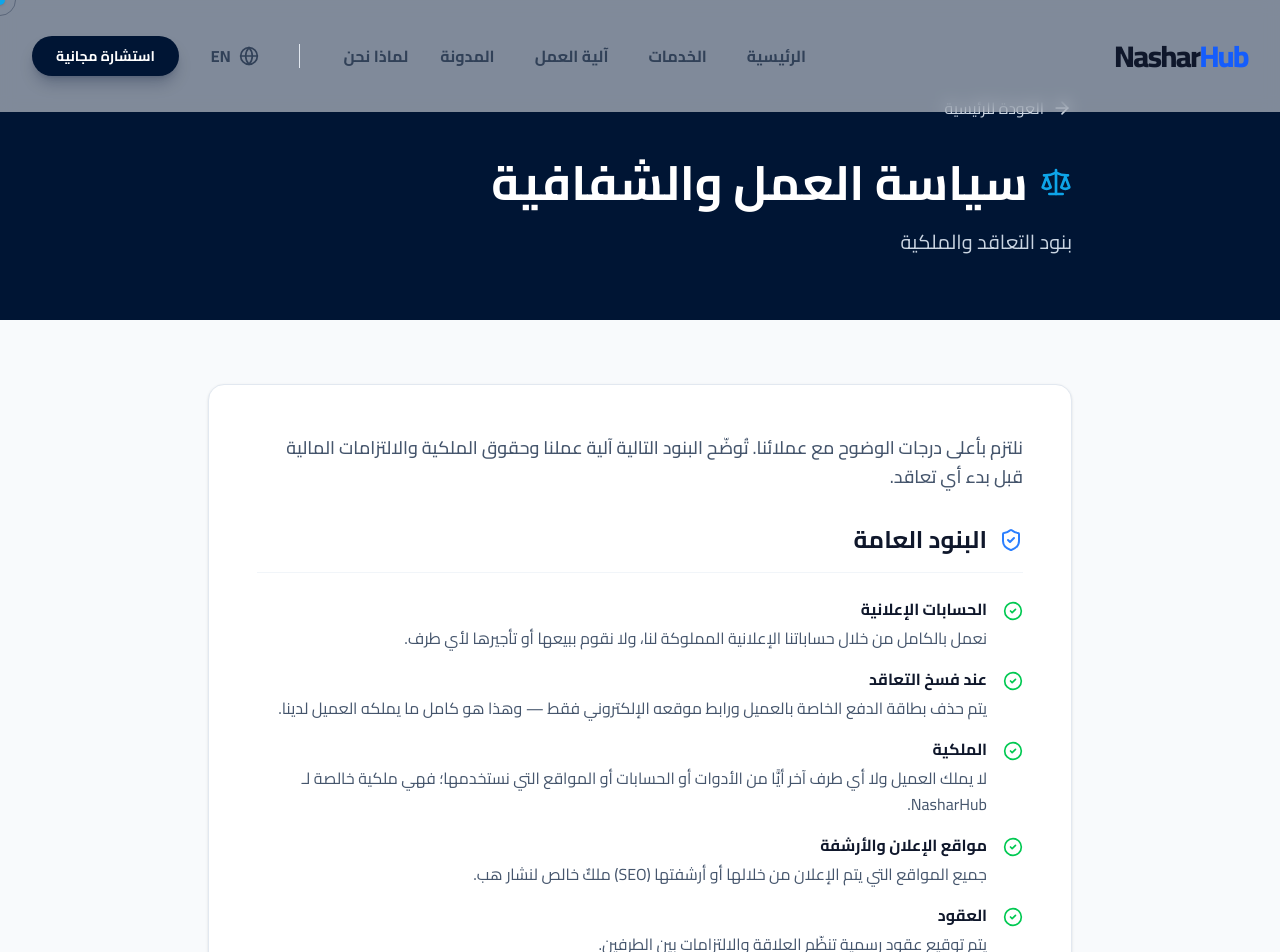
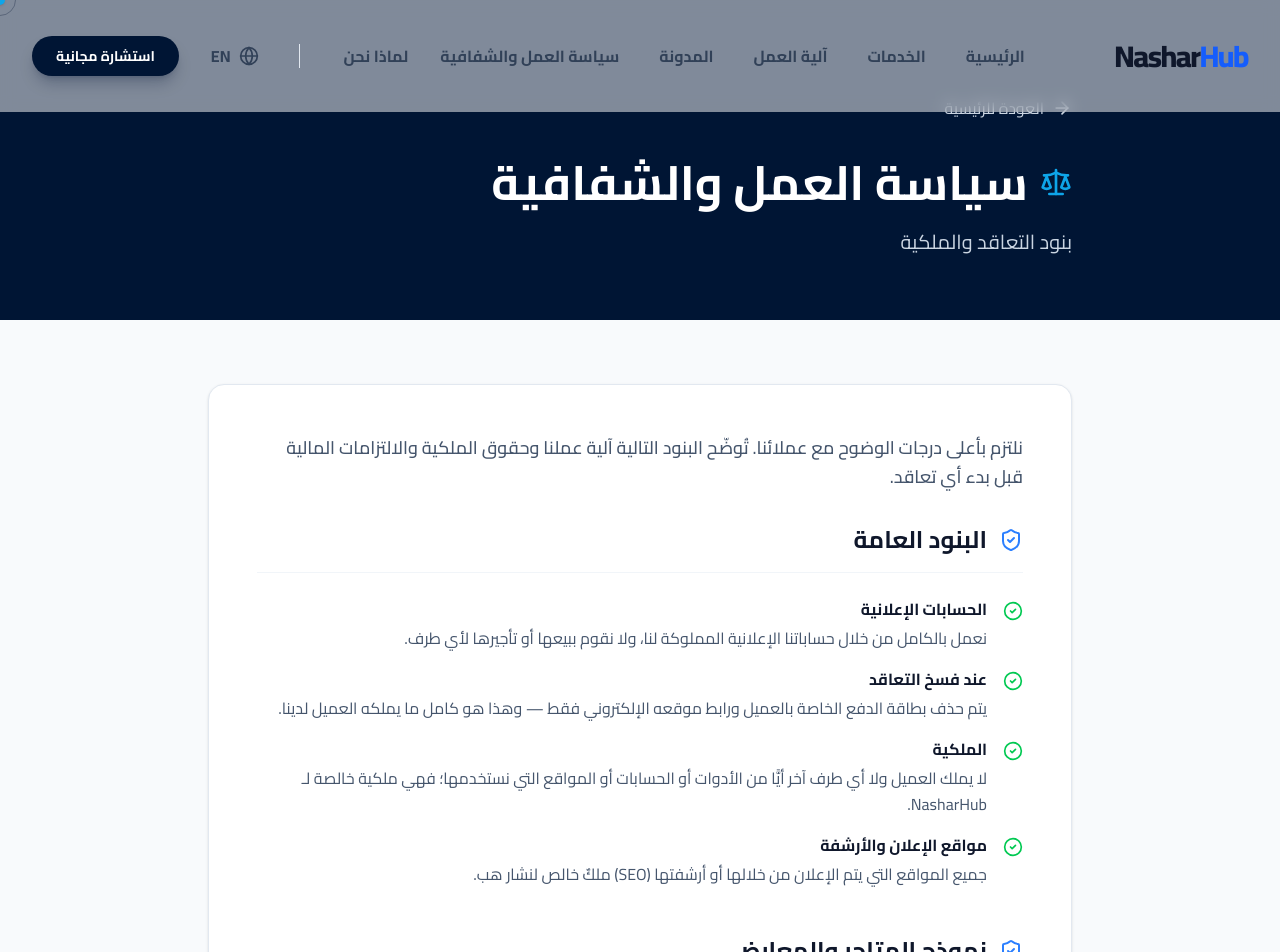
Before and after one commit to AhmedZakaria14/-, a React (Vite) app: page /policy in a window 1280 px wide. Shown: the top 952 px of the page. Built offline with nearby package versions, Linux system fonts and the light colour scheme.

Commit message:
feat(nav): add work policy to navigation
Update navigation menu to include the Work Policy page and remove duplicate contract terms from the policy component.

```diff
--- a/src/components/WorkPolicy.tsx
+++ b/src/components/WorkPolicy.tsx
@@ -80,12 +80,6 @@ export const WorkPolicy: React.FC<WorkPolicyProps> = ({ lang, onBack }) => {
                     desc: lang === 'en'
                       ? 'All websites used for advertising or SEO are the exclusive property of NasharHub.'
                       : 'جميع المواقع التي يتم الإعلان من خلالها أو أرشفتها (SEO) ملكٌ خالص لنشار هب.'
-                  },
-                  {
-                    title: lang === 'en' ? 'Contracts' : 'العقود',
-                    desc: lang === 'en'
-                      ? 'Official contracts are signed to regulate the relationship and obligations between both parties.'
-                      : 'يتم توقيع عقود رسمية تنظّم العلاقة والالتزامات بين الطرفين.'
                   }
                 ].map((item, idx) => (
                   <li key={idx} className="flex gap-4">
--- a/src/constants.tsx
+++ b/src/constants.tsx
@@ -8,6 +8,7 @@ export const NAV_ITEMS: NavItem[] = [
   { key: 'services', label: { en: 'Services', ar: 'الخدمات' }, href: '/#services' },
   { key: 'process', label: { en: 'Process', ar: 'آلية العمل' }, href: '/#process' },
   { key: 'blog', label: { en: 'Blog', ar: 'المدونة' }, href: '/blog' },
+  { key: 'policy', label: { en: 'Work Policy', ar: 'سياسة العمل والشفافية' }, href: '/policy' },
   { key: 'stats', label: { en: 'Why Us', ar: 'لماذا نحن' }, href: '/#stats' },
 ];
 
```
